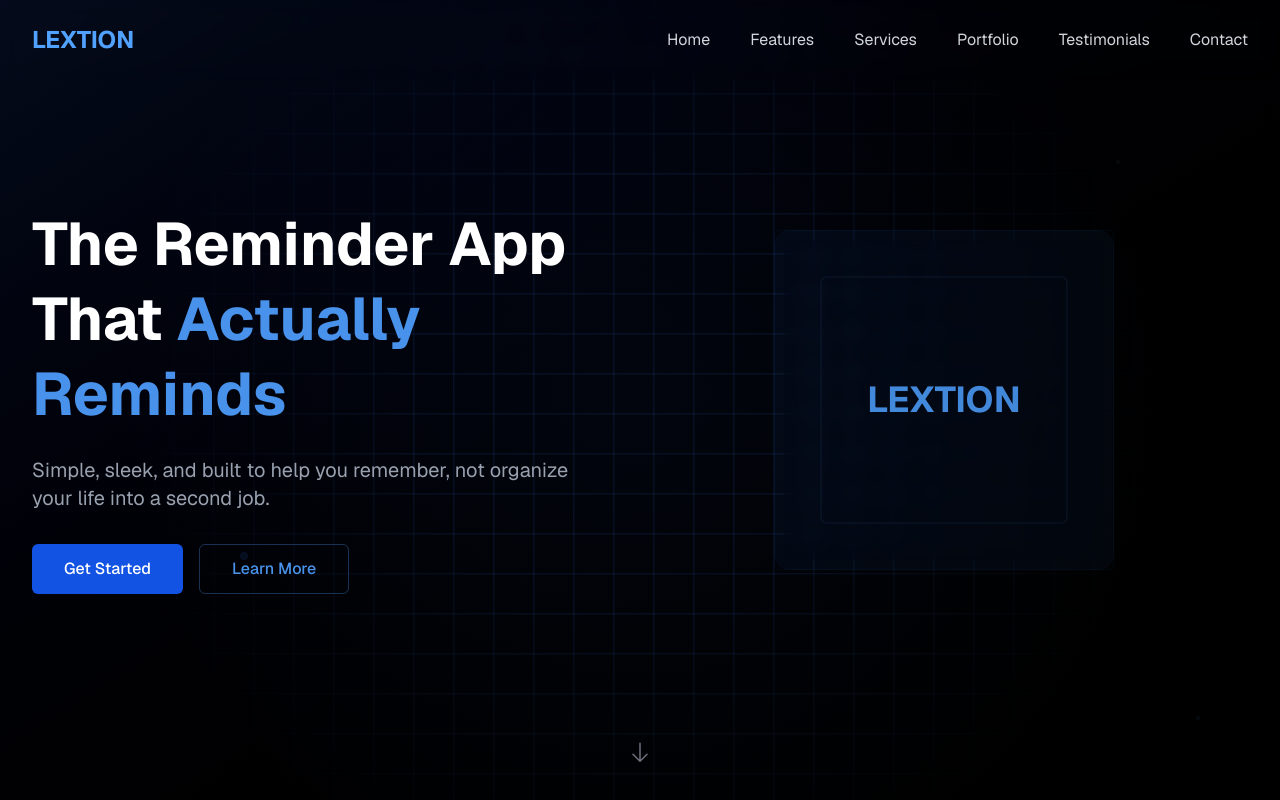
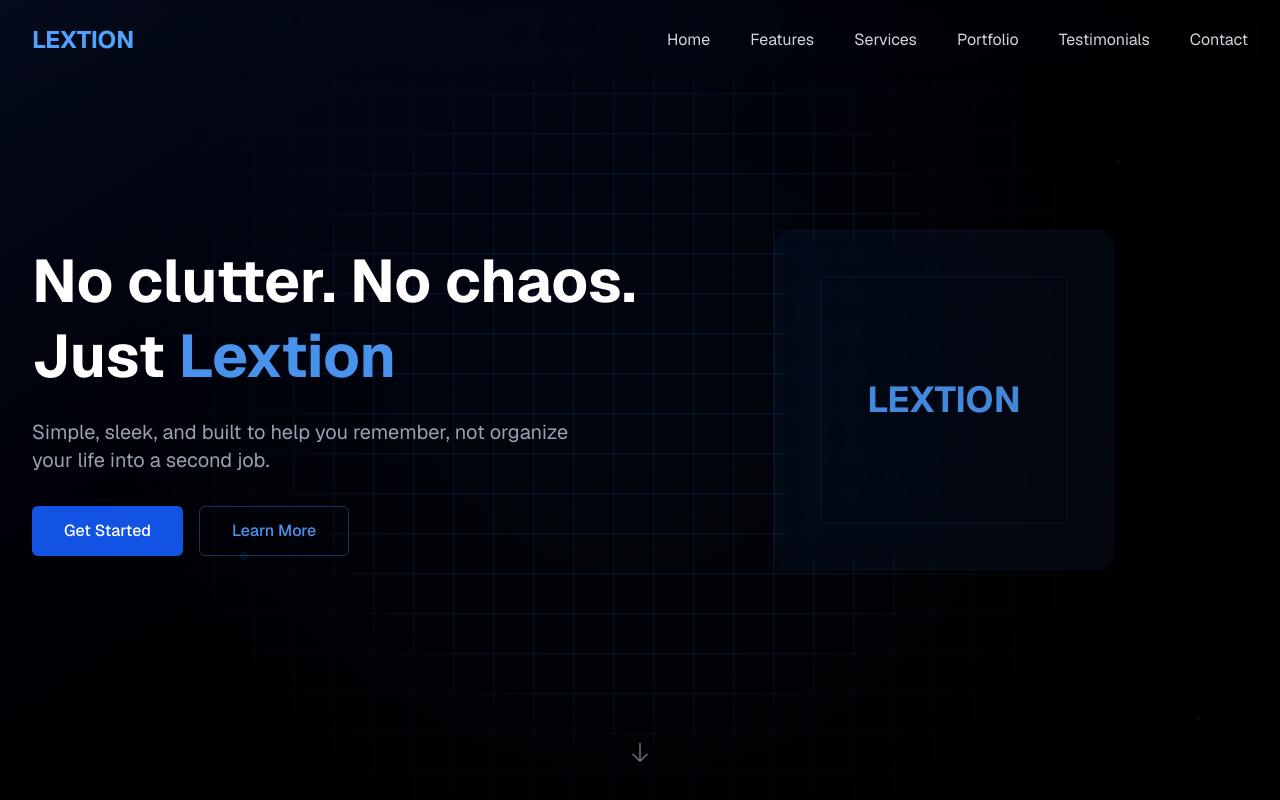
Before and after one commit to Leg3ndary/lextion, a Next.js app: page / in a window 1280 px wide. Shown: the top 800 px of the page. Built offline with nearby package versions, Linux system fonts and the light colour scheme.

Commit message:
Update slogan

```diff
--- a/components/Home/Hero.tsx
+++ b/components/Home/Hero.tsx
@@ -83,9 +83,9 @@ export default function Hero() {
                         className="text-4xl sm:text-5xl md:text-6xl font-bold leading-tight mb-6"
                         variants={fadeInUp}
                     >
-                        The Reminder App That{" "}
+                        No clutter. No chaos. Just{" "}
                         <span className="text-blue-400/90">
-                            Actually Reminds
+                            Lextion
                         </span>
                     </motion.h1>
                     <motion.p
```
